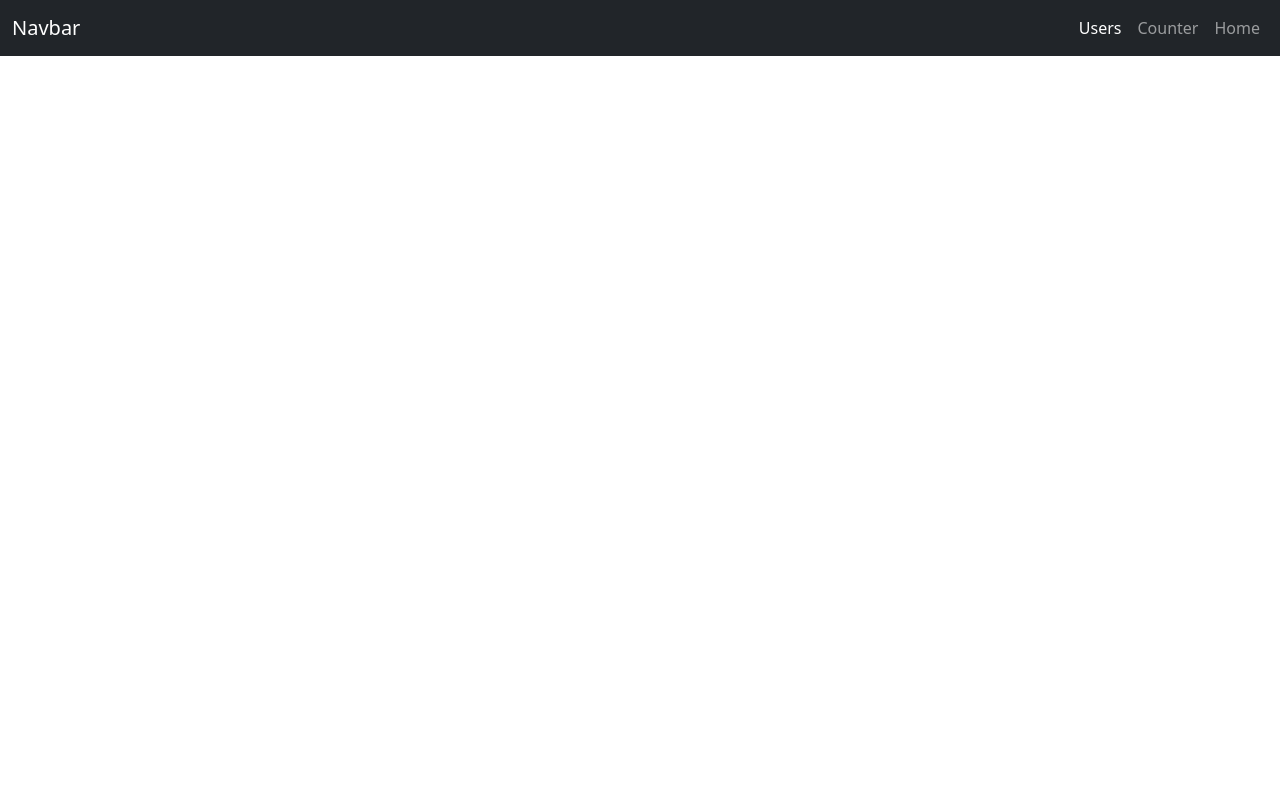
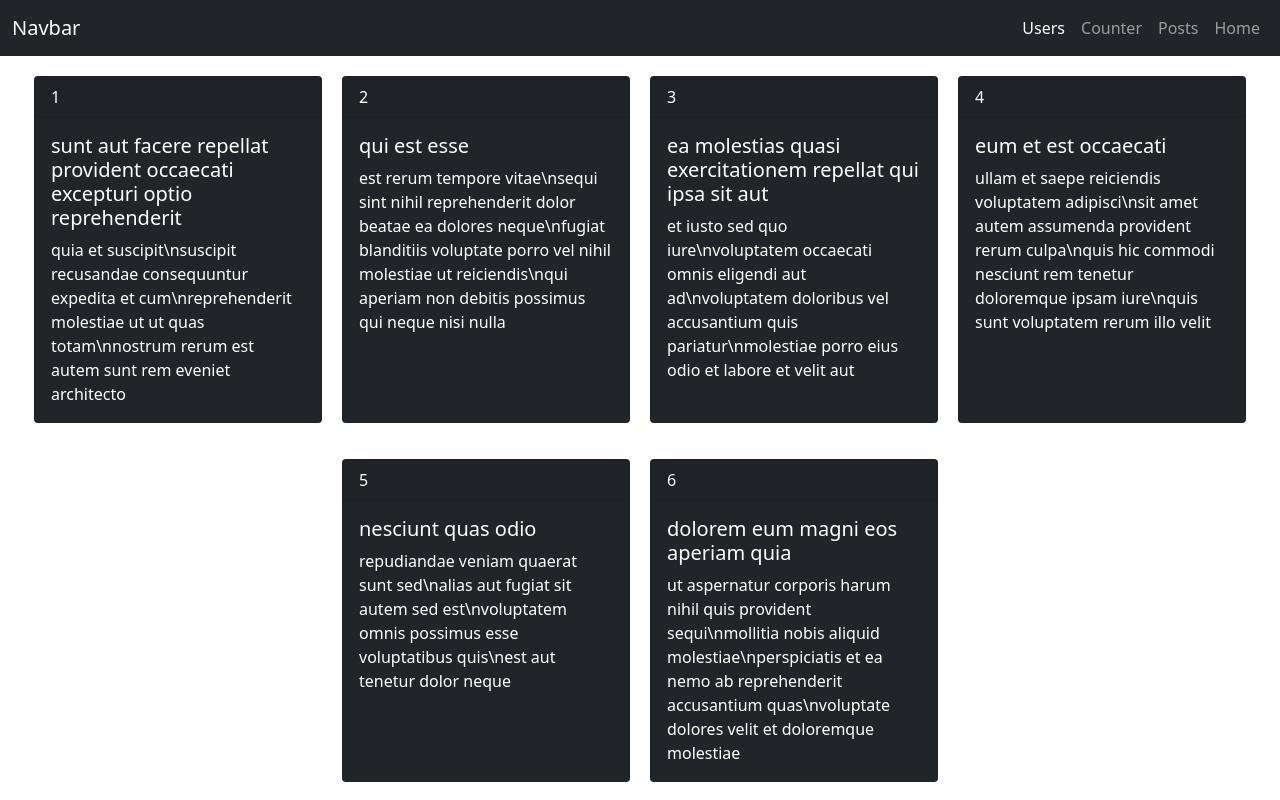
Before and after one commit to ViktoriaAfitova/react_app, a React (Create React App) app: page /posts in a window 1280 px wide. Built offline with nearby package versions, Linux system fonts and the light colour scheme.

Commit message:
feat: add posts

```diff
--- a/src/components/AppRouter.js
+++ b/src/components/AppRouter.js
@@ -2,6 +2,7 @@ import React from 'react';
 import {Route, Routes} from 'react-router-dom';
 import Users from '../pages/Users/Users';
 import Counter from '../components/Counter/Counter';
+import Posts from '../components/Posts/Posts';
 
 const AppRouter = () => {
   return (
@@ -9,6 +10,7 @@ const AppRouter = () => {
             <Route path='/' element={<Users/>} />
             <Route path='/users' element={<Users/>} />
             <Route path='/counter' element={<Counter/>} />
+            <Route path='/posts' element={<Posts/>}/>
         </Routes>
   )
 }
--- a/src/components/NavBar.js
+++ b/src/components/NavBar.js
@@ -18,6 +18,9 @@ const NavBar = () =>  {
                             <Link to="/counter" className="nav-link">Counter</Link>
                         </li>
                         <li className="nav-item">
+                            <Link to="/posts" className="nav-link">Posts</Link>
+                        </li>
+                        <li className="nav-item">
                             <Link to="/users" className="nav-link">Home</Link>
                         </li>
                     </ul>
@@ -27,4 +30,4 @@ const NavBar = () =>  {
   )
 }
 
-export default NavBar
+export default NavBar;
--- /dev/null
+++ b/src/components/Posts/Posts.js
@@ -0,0 +1,53 @@
+import React from "react";
+import div from './posts.css';
+
+const Posts = () => {
+    return (
+        <div className="post-container">
+            <div className="card text-white bg-dark mb-3" style={{"max-width" : "18rem"}}>
+                <div className="card-header">1</div>
+                <div className="card-body">
+                    <h5 className="card-title">sunt aut facere repellat provident occaecati excepturi optio reprehenderit</h5>
+                    <p className="card-text">quia et suscipit\nsuscipit recusandae consequuntur expedita et cum\nreprehenderit molestiae ut ut quas totam\nnostrum rerum est autem sunt rem eveniet architecto</p>
+                </div>
+            </div>
+            <div className="card text-white bg-dark mb-3" style={{"max-width" : "18rem"}}>
+                <div className="card-header">2</div>
+                <div className="card-body">
+                    <h5 className="card-title">qui est esse</h5>
+                    <p className="card-text">est rerum tempore vitae\nsequi sint nihil reprehenderit dolor beatae ea dolores neque\nfugiat blanditiis voluptate porro vel nihil molestiae ut reiciendis\nqui aperiam non debitis possimus qui neque nisi nulla</p>
+                </div>
+            </div>
+            <div className="card text-white bg-dark mb-3" style={{"max-width" : "18rem"}}>
+                <div className="card-header">3</div>
+                <div className="card-body">
+                    <h5 className="card-title">ea molestias quasi exercitationem repellat qui ipsa sit aut</h5>
+                    <p className="card-text">et iusto sed quo iure\nvoluptatem occaecati omnis eligendi aut ad\nvoluptatem doloribus vel accusantium quis pariatur\nmolestiae porro eius odio et labore et velit aut</p>
+                </div>
+            </div>
+            <div className="card text-white bg-dark mb-3" style={{"max-width" : "18rem"}}>
+                <div className="card-header">4</div>
+                <div className="card-body">
+                    <h5 className="card-title">eum et est occaecati</h5>
+                    <p className="card-text">ullam et saepe reiciendis voluptatem adipisci\nsit amet autem assumenda provident rerum culpa\nquis hic commodi nesciunt rem tenetur doloremque ipsam iure\nquis sunt voluptatem rerum illo velit</p>
+                </div>
+            </div>
+            <div className="card text-white bg-dark mb-3" style={{"max-width" : "18rem"}}>
+                <div className="card-header">5</div>
+                <div className="card-body">
+                    <h5 className="card-title">nesciunt quas odio</h5>
+                    <p className="card-text">repudiandae veniam quaerat sunt sed\nalias aut fugiat sit autem sed est\nvoluptatem omnis possimus esse voluptatibus quis\nest aut tenetur dolor neque</p>
+                </div>
+            </div>
+            <div className="card text-white bg-dark mb-3" style={{"max-width" : "18rem"}}>
+                <div className="card-header">6</div>
+                <div className="card-body">
+                    <h5 className="card-title">dolorem eum magni eos aperiam quia</h5>
+                    <p className="card-text">ut aspernatur corporis harum nihil quis provident sequi\nmollitia nobis aliquid molestiae\nperspiciatis et ea nemo ab reprehenderit accusantium quas\nvoluptate dolores velit et doloremque molestiae</p>
+                </div>
+            </div>
+        </div>
+    )
+}
+
+export default Posts;
--- /dev/null
+++ b/src/components/Posts/posts.css
@@ -0,0 +1,7 @@
+.post-container {
+    margin-top: 20px;
+    display: flex;
+    justify-content: center;
+    flex-wrap: wrap;
+    gap: 20px;
+}
```
